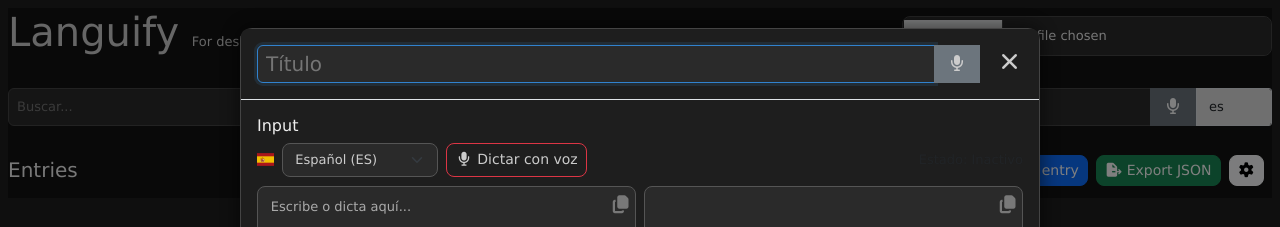
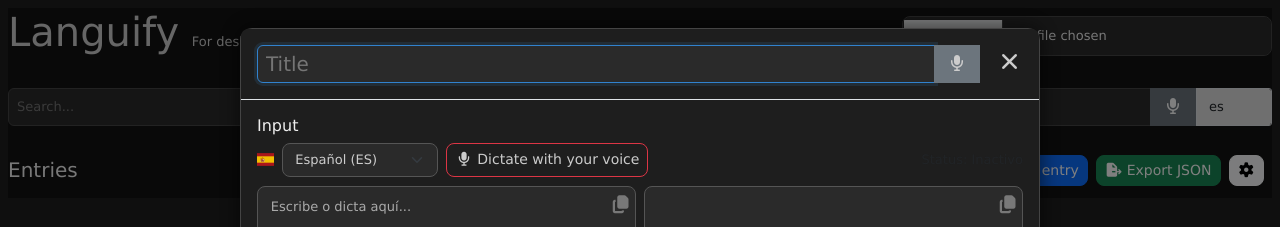
Before and after one commit to jollmat/languify, an Angular app: page / in a window 1280 px wide. Both pictures are taken after a click on the button "New entry". Shown: the top 227 px of the page. Built offline with nearby package versions, Linux system fonts and the light colour scheme.

Commit message:
Change literals to english

```diff
--- a/src/app/components/diary/diary.component.html
+++ b/src/app/components/diary/diary.component.html
@@ -20,7 +20,7 @@
 
     <!-- Controles superiores -->
     <div class="d-flex flex-fill align-items-center gap-1 mb-3">
-      <app-voice-input placeholder="Buscar..." [multilanguage]="true" [(ngModel)]="query" (ngModelChange)="search()" [currentLang]="selectedLang" [darkMode]="true"></app-voice-input>
+      <app-voice-input placeholder="Search..." [multilanguage]="true" [(ngModel)]="query" (ngModelChange)="search()" [currentLang]="selectedLang" [darkMode]="true"></app-voice-input>
     </div>
 
     <!-- Lista de entradas con tabla -->
@@ -45,7 +45,7 @@
           <th *ngIf="columns.voice.visible" (click)="sort('voice')" style="cursor: pointer;">Voice <i *ngIf="sortBy==='voice'" class="fa" [class.fa-arrow-up]="sortAsc" [class.fa-arrow-down]="!sortAsc"></i></th>
           <th *ngIf="columns.created.visible" (click)="sort('created')" style="cursor: pointer;">Created <i *ngIf="sortBy==='created'" class="fa" [class.fa-arrow-up]="sortAsc" [class.fa-arrow-down]="!sortAsc"></i></th>
           <th *ngIf="columns.updated.visible" (click)="sort('updated')" style="cursor: pointer;">Updated <i *ngIf="sortBy==='updated'" class="fa" [class.fa-arrow-up]="sortAsc" [class.fa-arrow-down]="!sortAsc"></i></th>
-          <th class="text-end">Acciones</th>
+          <th class="text-end">Actions</th>
         </tr>
       </thead>
       <tbody>
@@ -87,8 +87,7 @@
  <ng-template #entryModalTemplate let-modal>
     <div class="modal-header">
       <h5 class="modal-title" style="width: calc(100% - 30px);">
-        <!-- <input class="form-control" placeholder="Título" [(ngModel)]="title" /> -->
-        <app-voice-input placeholder="Título" [(ngModel)]="title" [darkMode]="true" [inputClass]="'px-2 py-0'" [currentLang]="selectedLang"></app-voice-input>
+        <app-voice-input placeholder="Title" [(ngModel)]="title" [darkMode]="true" [inputClass]="'px-2 py-0'" [currentLang]="selectedLang"></app-voice-input>
       </h5>
       <button type="button" class="btn p-0 ms-3" aria-label="Cerrar" (click)="stopSpeech();modal.dismiss()">
         <i class="fas fa-close fs-5"></i>
@@ -110,11 +109,11 @@
                     </select>
                 </div>
                 <button class="btn btn-sm ms-2" [ngClass]="{'btn-outline-danger':!listening(), 'btn-danger': listening()}" [disabled]="speaking()" (click)="toggleListening()">
-                    <i class="fas fa-microphone" [ngClass]="{'fa-fade': listening()}"></i> {{ listening() ? 'Detener dictado' : 'Dictar con voz' }}
+                    <i class="fas fa-microphone" [ngClass]="{'fa-fade': listening()}"></i> {{ listening() ? 'Stop dictation' : 'Dictate with your voice' }}
                 </button>
             </div>
             <span *ngIf="speech.isSupported" class="text-muted">
-                Estado: <span [ngClass]="{'text-success':listening()}">{{ listening() ? 'Escuchando…' : 'Inactivo' }}</span>
+                Status: <span [ngClass]="{'text-success':listening()}">{{ listening() ? 'Escuchando…' : 'Inactivo' }}</span>
             </span>
         </div>
 
```
